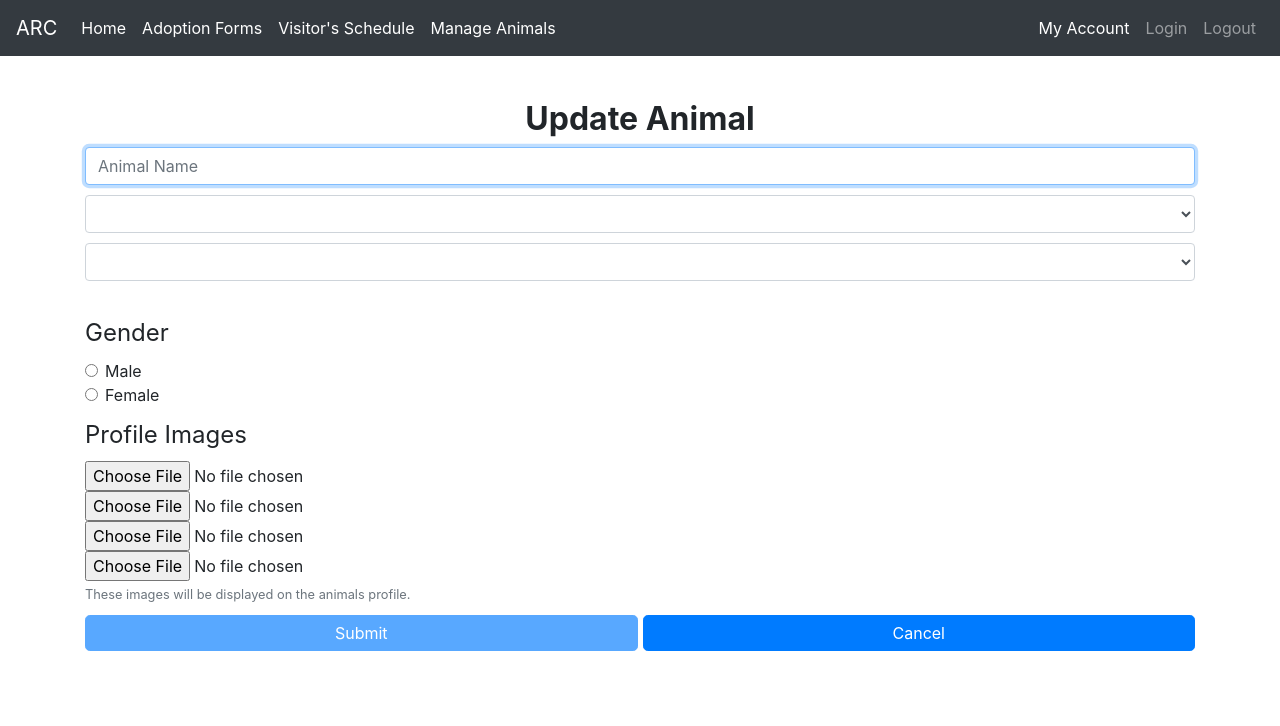
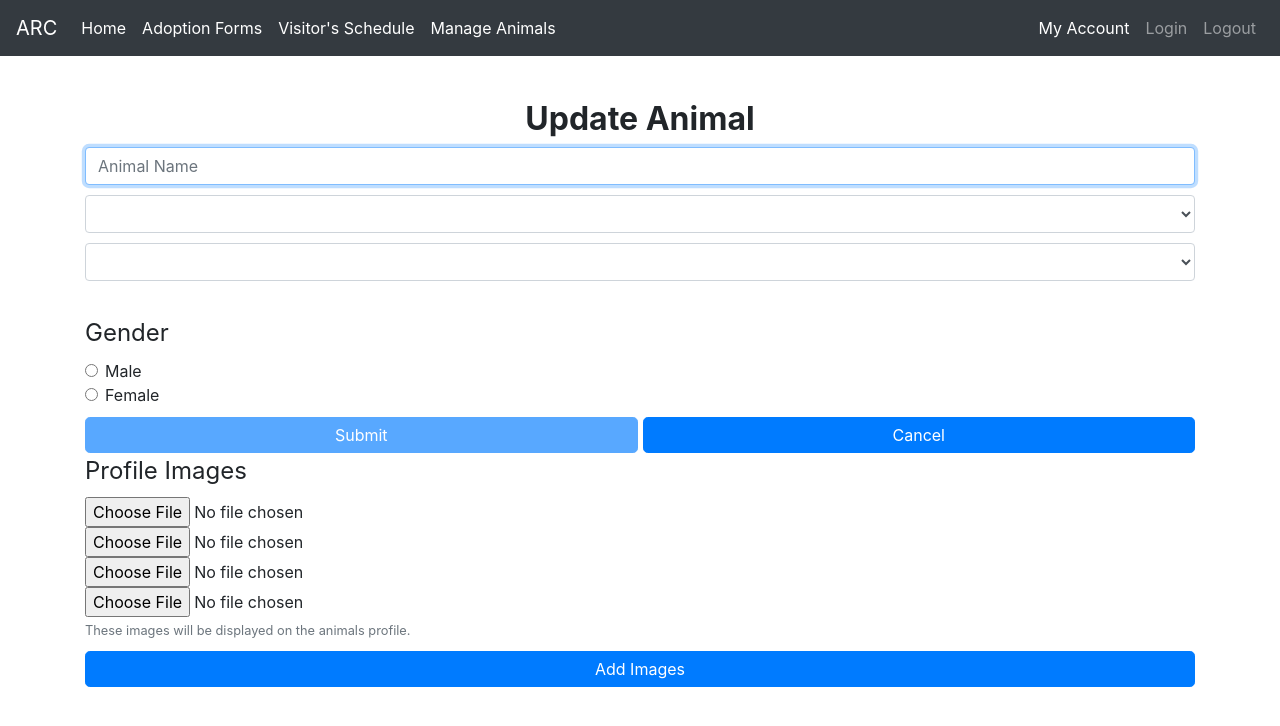
Before and after one commit to 1801Jan22Java/team-art, an Angular app in the folder NgProjectARC/: page /updateAnimalProfile in a window 1280 px wide. Shown: the top 726 px of the page. Built offline with nearby package versions, Linux system fonts and the light colour scheme.

Commit message:
image woes

```diff
--- a/NgProjectARC/src/app/components/register-animal-form/register-animal-form.component.ts
+++ b/NgProjectARC/src/app/components/register-animal-form/register-animal-form.component.ts
@@ -81,4 +81,5 @@ export class RegisterAnimalFormComponent implements OnInit {
     this.router.navigate(['/animalList']);
   }
 
+
 }
--- a/NgProjectARC/src/app/components/update-animal-profile/update-animal-profile.component.html
+++ b/NgProjectARC/src/app/components/update-animal-profile/update-animal-profile.component.html
@@ -40,17 +40,30 @@
                 </label>
             </div>
         </fieldset>
-        <div class="form-group">
-            <legend>Profile Images</legend>
-            <input type="file" class="form-control-file">
-            <input type="file" class="form-control-file">
-            <input type="file" class="form-control-file">
-            <input type="file" class="form-control-file">
-            <small class="form-text text-muted">These images will be displayed on the animals profile.</small>
-        </div>
         <div id="updateAnimal-btns">
             <button class="btn btn-lg btn-primary btn-block" input type="submit" value="Submit Form" [disabled]="!rForm.valid">Submit</button>
             <button class="btn btn-lg btn-primary btn-block" type="button" id="cancel" (click)="Cancel()">Cancel</button>
         </div>
     </form>
+    <!-- enctype="multipart/form-data" (ngSubmit)="addImages(iForm.value)"-->
+    <form [formGroup]="iForm" (ngSubmit)="addImages(iForm.value)" enctype="multipart/form-data" name="file" >
+    <div class="form-group">
+            <legend>Profile Images</legend>
+            <span class="input-group-addon">
+            <input type="file" class="form-control-file" #image1 placeholder="image1" name="file" id="image1" accept="image/*">
+            </span>
+            <span class="input-group-addon">
+            <input type="file" class="form-control-file" #image2 placeholder="image2" name="file" id="image2" accept="image/*">
+            </span>
+            <span class="input-group-addon">
+            <input type="file" class="form-control-file" #image3 name="file" placeholder="image3" id="image3" accept="image/*">
+            </span>
+            <span class="input-group-addon">
+            <input type="file" class="form-control-file" #image4 name="file" placeholder="image4" id="image4" accept="image/*">
+            </span>
+            <!-- <input type="file" class="form-control-file"> -->
+            <small class="form-text text-muted">These images will be displayed on the animals profile.</small>
+        </div>
+        <button class="btn btn-lg btn-primary btn-block" input type="submit" value="Submit Form" >Add Images</button>
+    </form>
 </div>
--- a/NgProjectARC/src/app/components/update-animal-profile/update-animal-profile.component.ts
+++ b/NgProjectARC/src/app/components/update-animal-profile/update-animal-profile.component.ts
@@ -1,4 +1,4 @@
-import { Component, OnInit } from '@angular/core';
+import { Component, OnInit, ElementRef, ViewChild } from '@angular/core';
 import { Observable } from 'rxjs/Observable';
 import { HttpClient } from '@angular/common/http';
 import {Router} from "@angular/router";
@@ -15,16 +15,24 @@ import {ManagelistOfAnimalsComponent } from '../managelist-of-animals/managelist
 export class UpdateAnimalProfileComponent implements OnInit {
 
   rForm: FormGroup;
+  iForm: FormGroup;
   post: any;                     // A property for our submitted form
+  iPost: any;
   aniID: number= 0;
   adoptstat: string = "";
   gend: string = "";
   mat: string = "";
   pname: string = "";
   spec: string = "";
+  image1: string = "";
+  image2: string = "";
+  image3: string = "";
+  image4: string = "";
   animal: AnimalList;
+  @ViewChild('image1') image: ElementRef;
   //animal: Observable<AnimalList>;
   private _url: string = "http://localhost:8080/api/animal/updateAnimal";
+  private url_: string = "http://localhost:8080/api/image/physicalImage";
 
 
   constructor(private fb: FormBuilder, private http: HttpClient,
@@ -36,8 +44,16 @@ export class UpdateAnimalProfileComponent implements OnInit {
       'spec' : [Validators.required],
       'gend' : [Validators.required],
     });
+
+    this.iForm = fb.group({
+      'image1' : [null, Validators.required],
+      'image2' : [null],
+      'image3' : [null],
+      'image4' : [null]
+    });
    }
   ngOnInit() {
+    console.log(this.image);
   }
 
   addPost(post) {
@@ -77,4 +93,38 @@ export class UpdateAnimalProfileComponent implements OnInit {
       this.router.navigate(['/animalList']);
     }
 
+
+    addImages(iPost){
+      this.image1 = iPost.image1;
+      this.image2 = iPost.image2;
+      this.image3 = iPost.image3;
+      this.image4 = iPost.image4;
+      let fileBrowser = this.image.nativeElement;
+      console.log(fileBrowser.files[0]);
+    if (fileBrowser.files && fileBrowser.files[0]) {
+      const formData = new FormData();
+      formData.append("file", fileBrowser.files[0]);
+      //formData.append("file"), fileBrowser.
+      let headers = new Headers();
+     headers.append('Content-Type', 'multipart/form-data');
+
+      /*
+     let fileList: FileList = iPost.target.files;
+      if(fileList.length > 0) {
+          let file: File = fileList[0];
+          let formData:FormData = new FormData();
+          formData.append('uploadFile', file, file.name); */
+      let httpSend = this.http.post(this.url_, fileBrowser.files[0]).subscribe(
+        res => {
+          console.log(res);
+        },
+        err => {
+         console.log("Error occurred");
+          console.log(err);
+        }
+      );
+      console.log("cool");
+    }
+  }
+
 }
```
